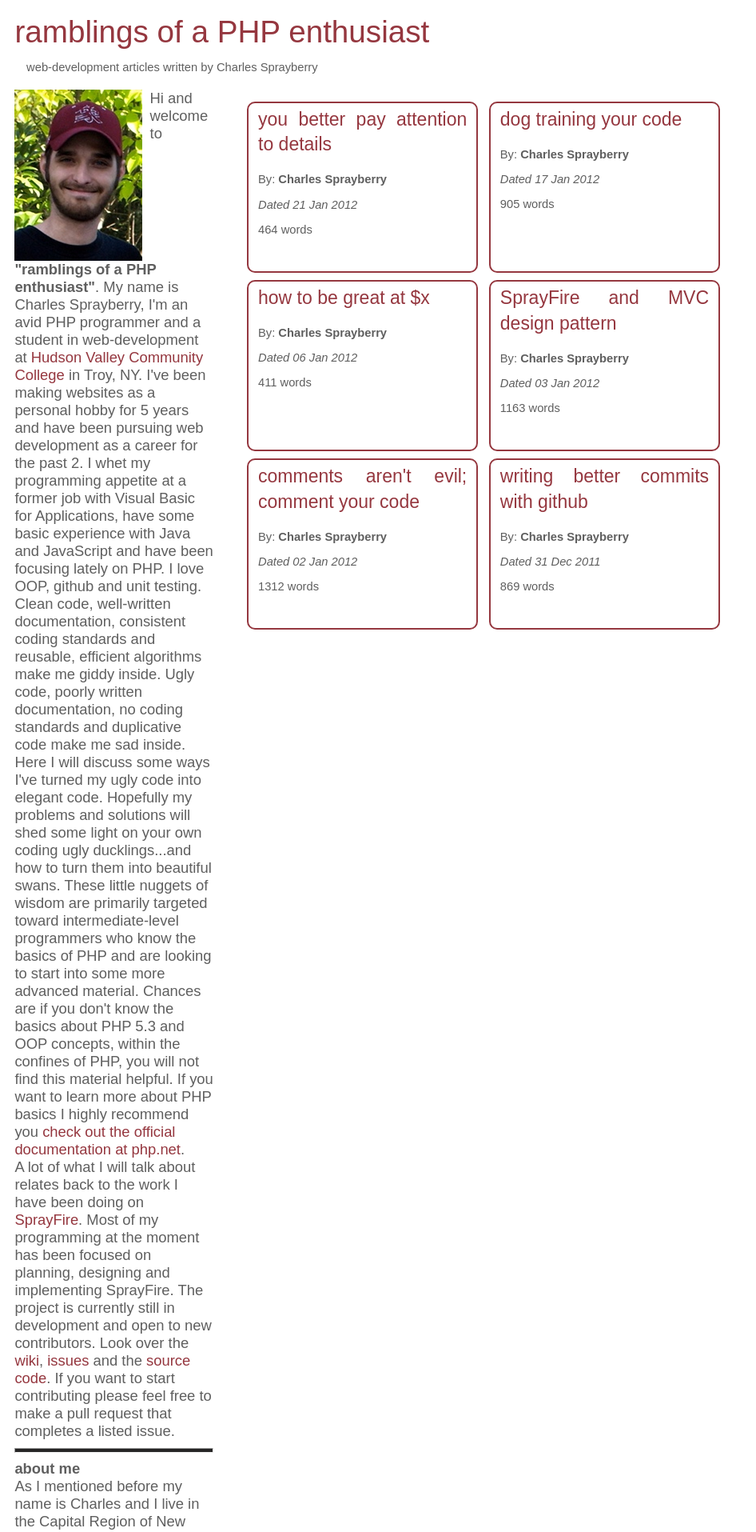
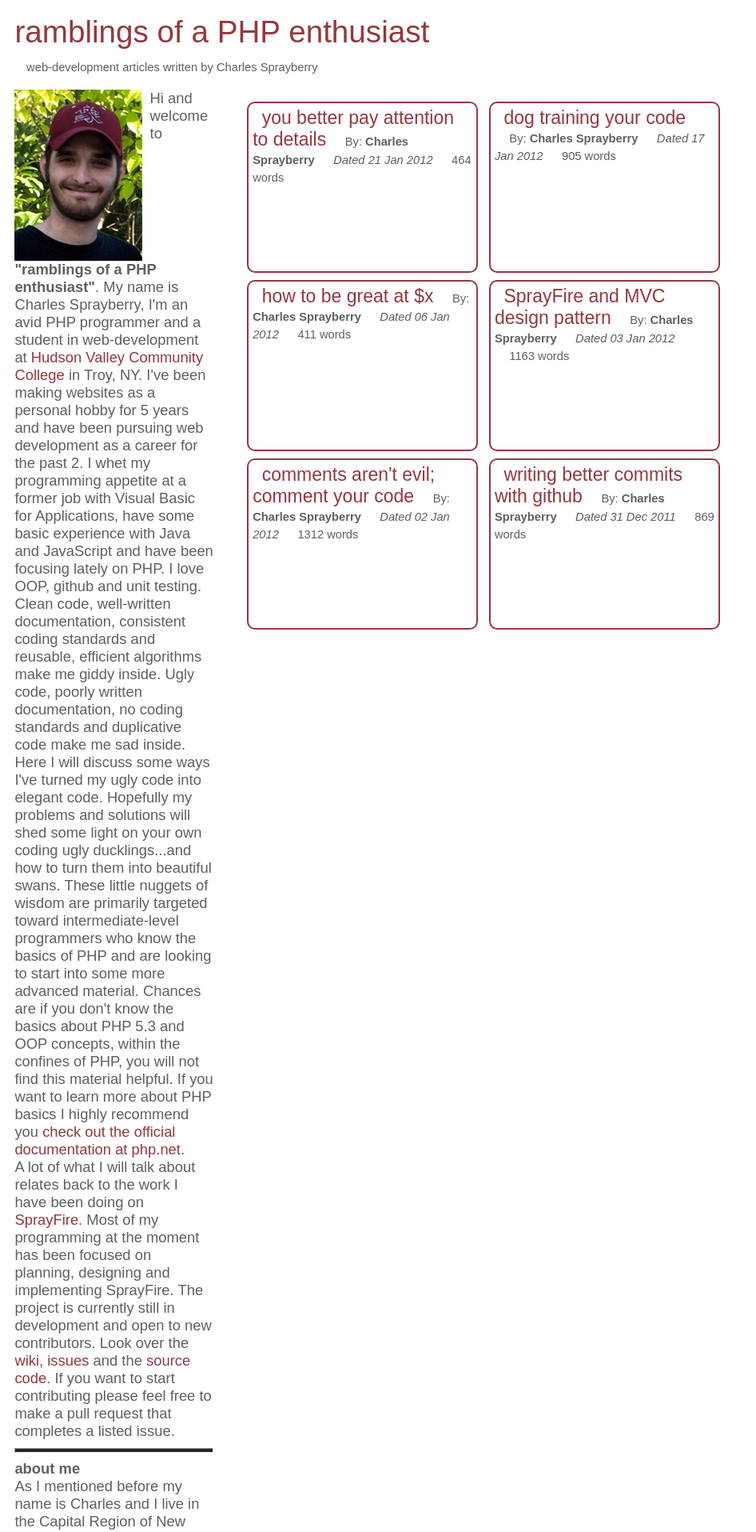
Before and after one commit to cspray/archived-blog, a Jekyll site: the page built from index-real.html, in a window 1280 px wide. Shown: the top 1915 px of the page at 80% size, without its empty margins (0-946 px from the left). Built offline with Jekyll 4.4.1, drawn with Linux system fonts in a browser that asks for light colours.

Commit message:
UPD _includes/post-navigation.html changing markup to use span instead of p to fix style conflicts

```diff
--- a/_includes/post-navigation.html
+++ b/_includes/post-navigation.html
@@ -6,10 +6,10 @@
 	    	                {% for post in site.posts %}
         	                <li>
         	                	<a class="post-link" href="{{ post.url }}"><div>
-	            	                <p class="post-url">{{ post.title }}</p>
-	            	                <p class="post-author">By: <strong>{{ post.author }}</strong>
-    	            	            <p class="post-date"><em>Dated {{ post.date | date_to_string}}</em></p>
-    	            	            <p class="post-wordcount">{{ post.content | number_of_words}} words</p>
+	            	                <span class="post-url">{{ post.title }}</span>
+	            	                <span class="post-author">By: <strong>{{ post.author }}</strong></span>
+    	            	            <span class="post-date"><em>Dated {{ post.date | date_to_string}}</em></span>
+    	            	            <span class="post-wordcount">{{ post.content | number_of_words}} words</span>
     	            	        </div></a>
                     	    </li>
 		                    {% endfor %}
```
